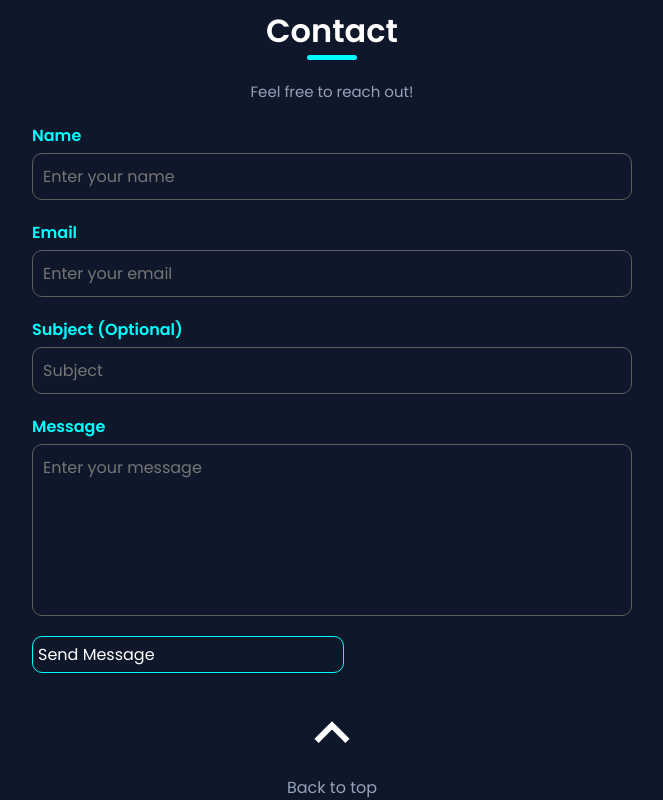
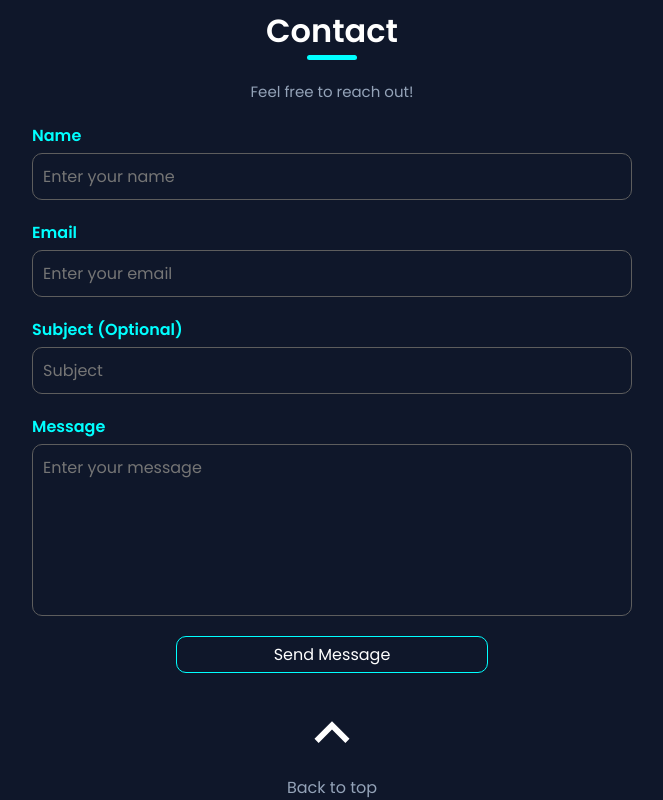
Before and after one commit to kevincas01/portfolio, a React (Create React App) app: page / in a window 1280 px wide. Shown: the part 3283-4083 px from the top of the page, without its empty margins (308-971 px from the left). Built offline with nearby package versions, Linux system fonts and the light colour scheme; the HTML template or start-up script is replaced by a standard one.

Commit message:
contact button

```diff
--- a/src/Components/Contact.js
+++ b/src/Components/Contact.js
@@ -71,7 +71,9 @@ const Contact = (props, ref) => {
           ></textarea>
         </div>
 
-        <button type="submit">Send Message</button>
+        <div className="contact-button">
+          <button type="submit">Send Message</button>
+        </div>
       </form>
     </>
   );
--- a/src/Styles/contact.css
+++ b/src/Styles/contact.css
@@ -57,6 +57,9 @@ textarea{
 form button{
     width: 50%;
 }
+.contact-button{
+    text-align: center;
+}
 
 @media screen and (max-width: 768px) {
     .contact{
```
